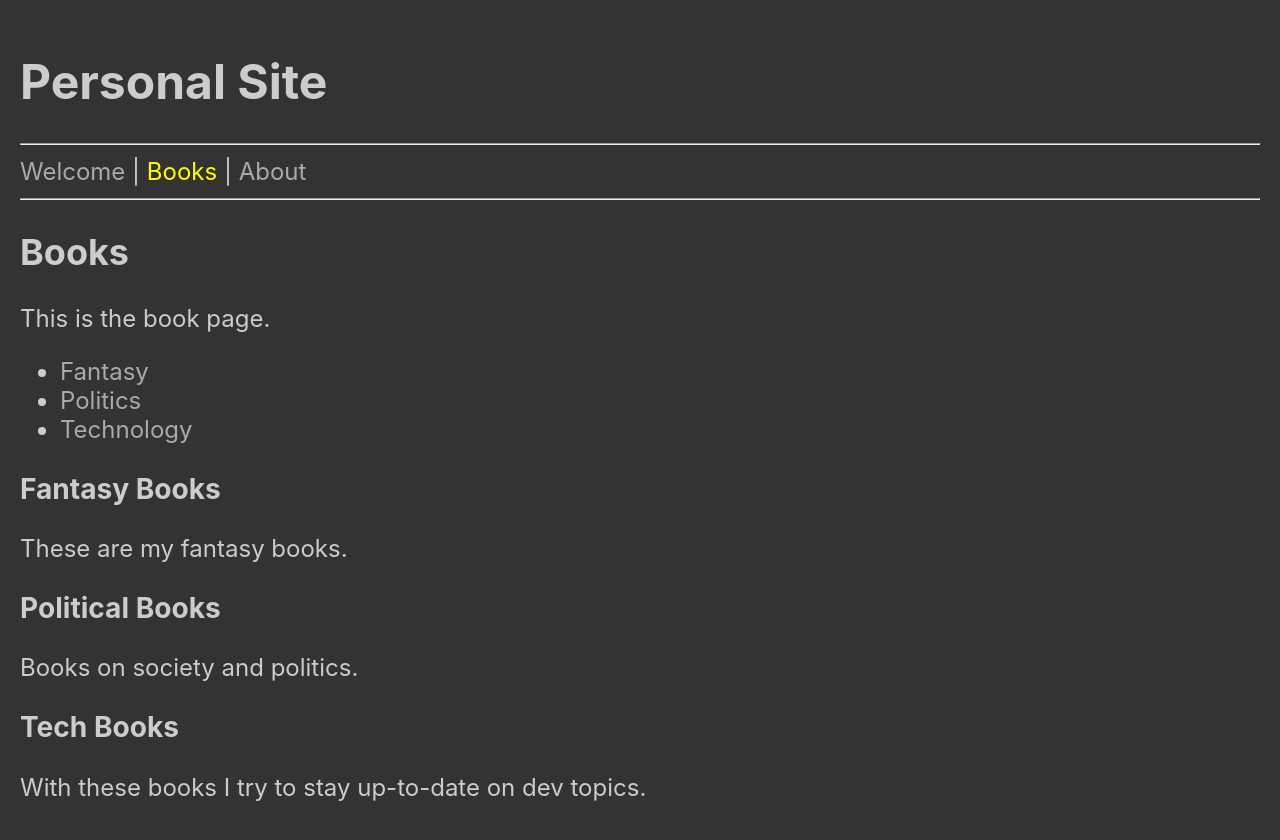
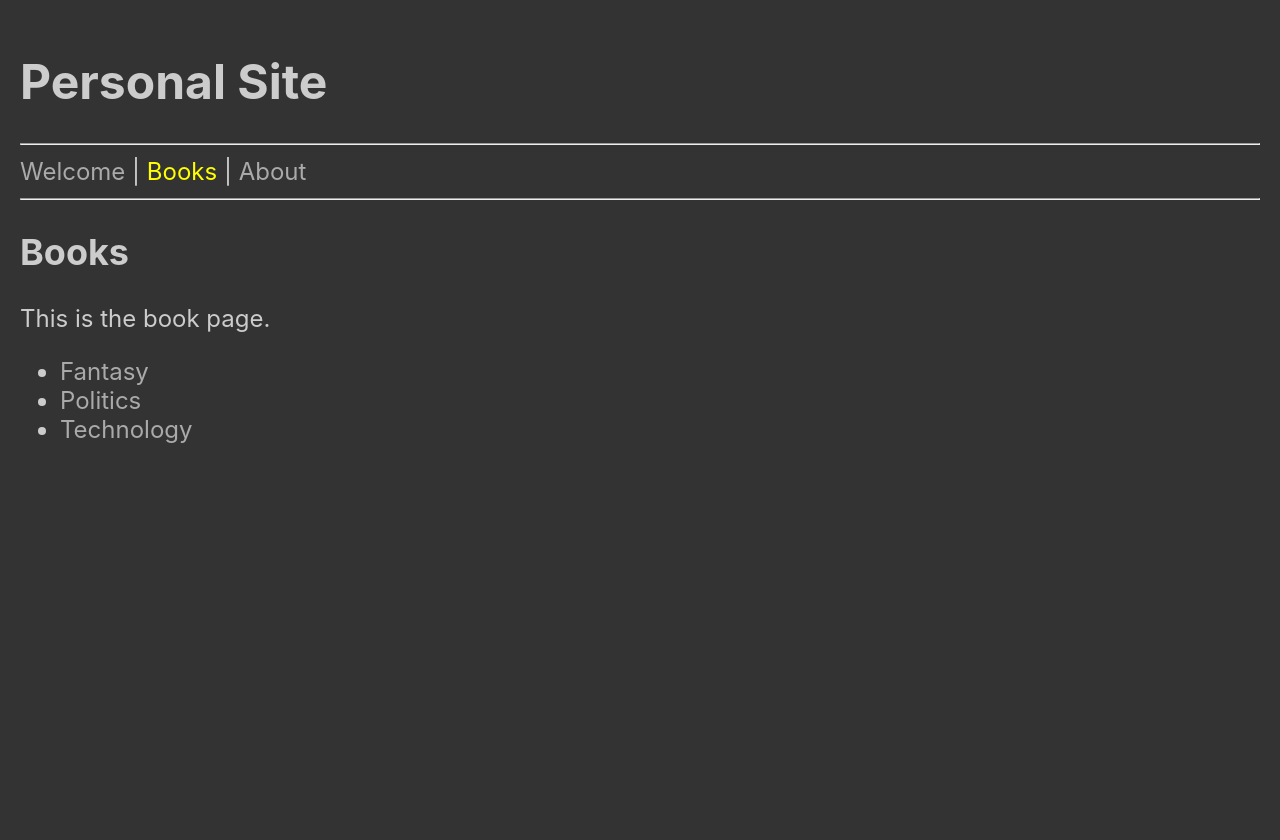
Before and after one commit to edwardtanguay/live-coding-react-router-advanced-outlet-etc, a React (Vite) app: page /books in a window 1280 px wide. Shown: the top 840 px of the page. After the commit the page ends 800 px from the top, so only its background shows below. Built offline with nearby package versions, Linux system fonts and the light colour scheme.

Commit message:
submenu on books works

```diff
--- a/src/App.jsx
+++ b/src/App.jsx
@@ -15,7 +15,7 @@ function App() {
 			<hr />
 			<Routes>
 				<Route path="/welcome" element={<PageWelcome />} />
-				<Route path="/books" element={<PageBooks />} />
+				<Route path="/books/*" element={<PageBooks />} />
 				<Route path="/about" element={<PageAbout />} />
 				<Route path="/" element={<Navigate to="/welcome" replace />}/>
 			</Routes>
--- a/src/pages/PageBooks.jsx
+++ b/src/pages/PageBooks.jsx
@@ -1,7 +1,7 @@
 import { BookGroupFantasy } from '../components/BookGroupFantasy';
 import { BookGroupPolitics } from '../components/BookGroupPolitics';
 import { BookGroupTechnology } from '../components/BookGroupTechnology';
-import { NavLink } from 'react-router-dom';
+import { NavLink, Routes, Route } from 'react-router-dom';
 
 export const PageBooks = () => {
 	return (
@@ -10,14 +10,22 @@ export const PageBooks = () => {
 			<p>This is the book page.</p>
 
 			<ul>
-				<li><NavLink to="fantasy">Fantasy</NavLink></li>
-				<li><NavLink to="politics">Politics</NavLink></li>
-				<li><NavLink to="technology">Technology</NavLink></li>
+				<li>
+					<NavLink to="fantasy">Fantasy</NavLink>
+				</li>
+				<li>
+					<NavLink to="politics">Politics</NavLink>
+				</li>
+				<li>
+					<NavLink to="technology">Technology</NavLink>
+				</li>
 			</ul>
 
-			<BookGroupFantasy />
-			<BookGroupPolitics />
-			<BookGroupTechnology />
+			<Routes>
+				<Route path="fantasy" element={<BookGroupFantasy />}/>
+				<Route path="politics" element={<BookGroupPolitics />}/>
+				<Route path="technology" element={<BookGroupTechnology />}/>
+			</Routes>
 		</div>
 	);
 };
```
